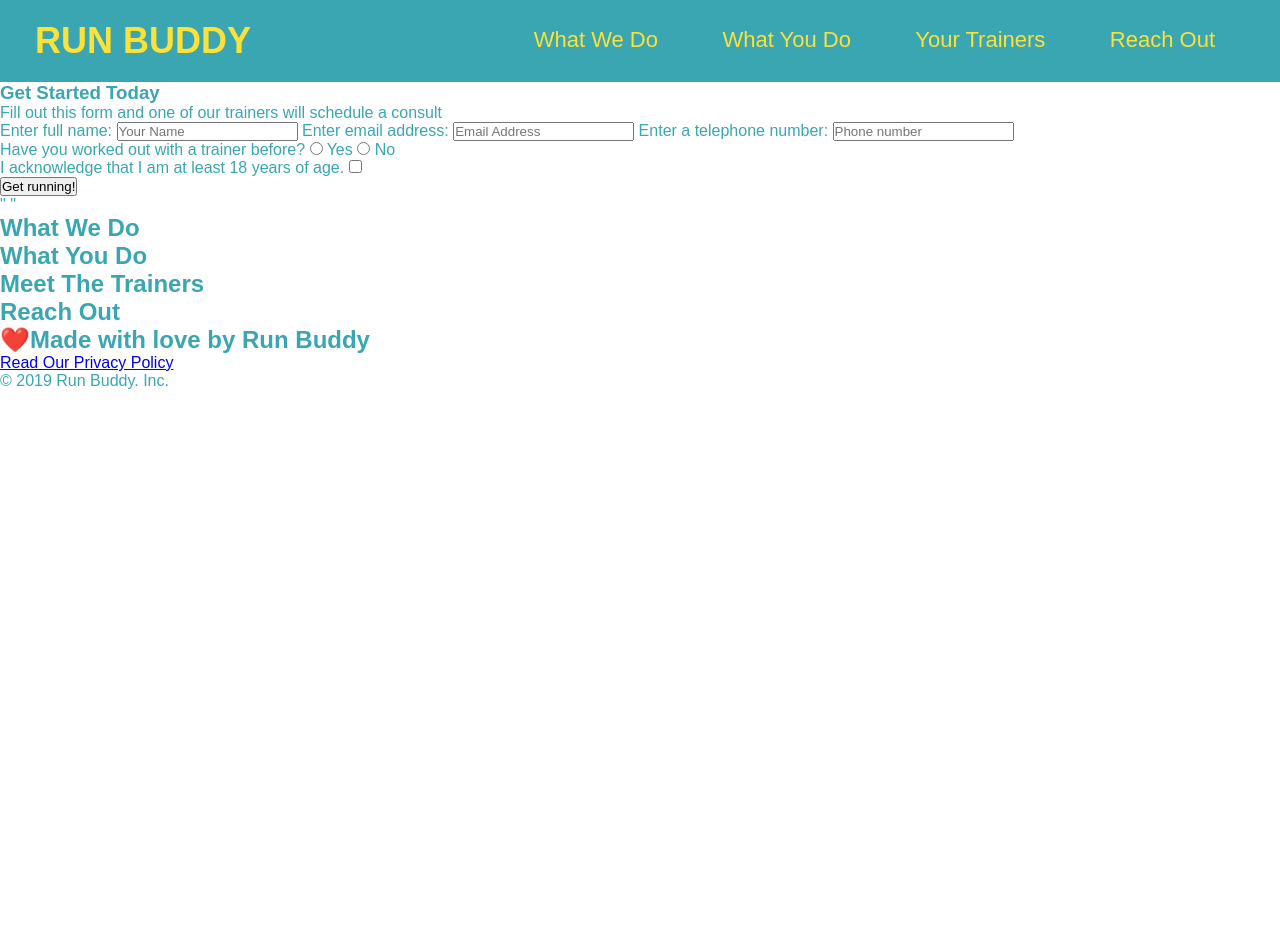
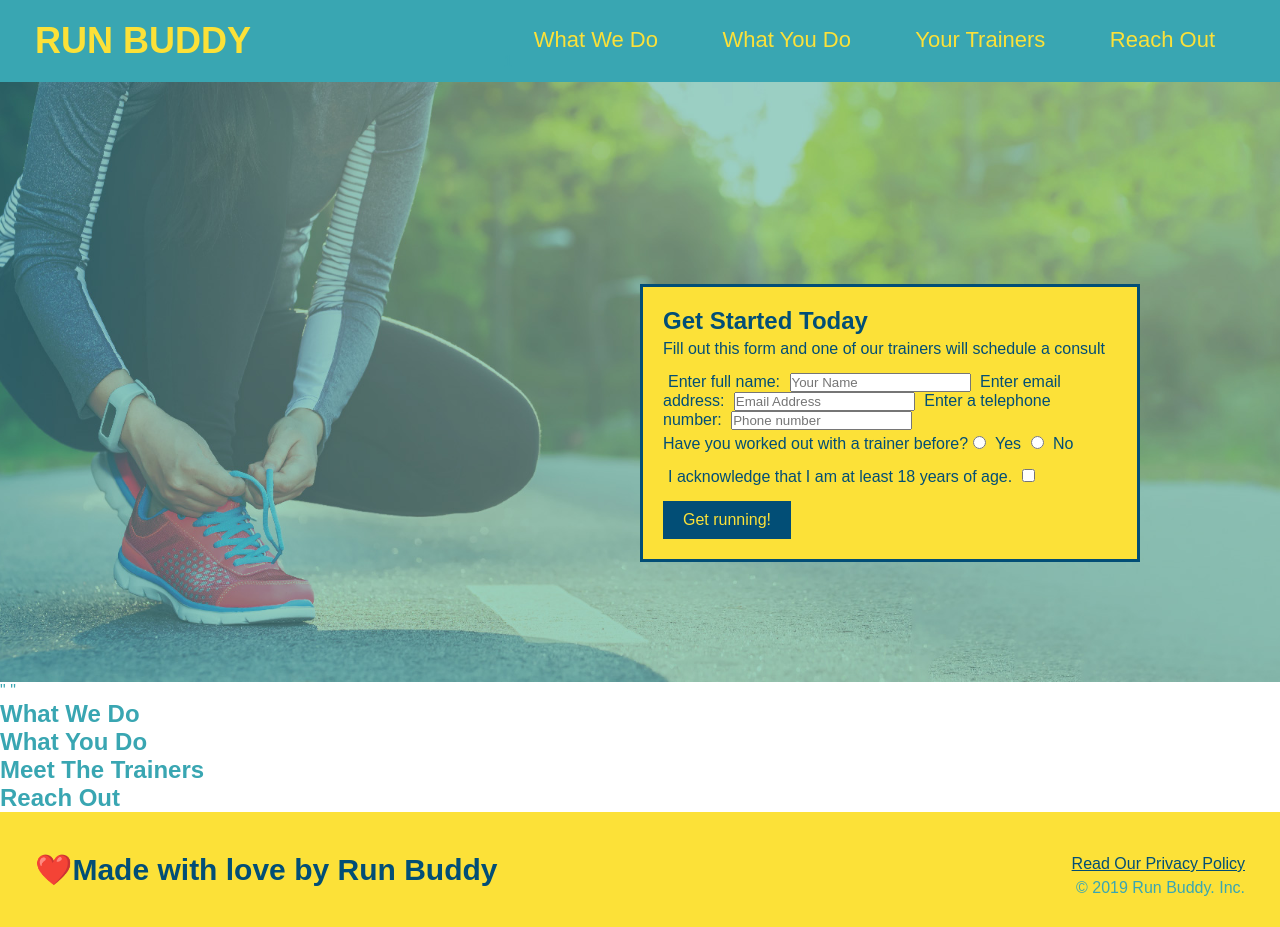
Before and after one commit to jypara-git/run-buddy, a plain HTML site: page index.html in a window 1280 px wide. Before the commit the page ends 800 px from the top, so only its background shows below. Drawn offline with Linux system fonts and the light colour scheme.

Commit message:
giving some style to the hero

```diff
--- a/assets/css/style.css
+++ b/assets/css/style.css
@@ -1,6 +1,7 @@
 *{
     margin:0;
     padding:0;
+    box-sizing: border-box;
 }
 body {
     /* more on this crazy alphanumerical value in a minute */
@@ -35,3 +36,73 @@ header nav ul li a {
     font-weight: lighter;
     font-size: 22px;
 }
+footer {
+    background: #fce138;
+    width: 100%;
+    padding: 40px 35px;
+}
+footer h2 {
+    display: inline;
+    color: #024e76;
+    font-size: 30px;
+    margin: 0;
+}
+footer div {
+    float:right;
+    line-height: 1.5;
+    text-align: right;
+}
+footer a {
+    color: #024e76;
+}
+section {
+    padding: 60;
+}
+/* Hero Style Start */
+.hero {
+    background-image: url("../images/hero-bg.jpg");
+    height: 600px;
+    background-size: cover;
+    background-position: center;
+    position:relative;
+}
+
+.hero-form {
+    background-color: #fce138;
+    padding: 20px;
+    width: 500px;
+    color: #024e76;
+    border: solid 3px #024e76;
+    position: absolute;
+    bottom: 120px;
+    right: 140px;
+}
+
+.hero-form h3 {
+    font-size: 24px;
+    margin: 0;
+}
+.hero-form p {
+    margin: 5px 0 15px 0;
+}
+.form-input {
+    border: 1px solid #024e76;
+    display: block;
+    padding: 7px 15px;
+    font-size: 16px;
+    color:#024e76;
+    width: 100%;
+    margin-bottom: 15px;
+}
+.hero-form label {
+    margin: 0 5px;
+}
+.hero-form button {
+    color:#fce138;
+    background-color: #024e76;
+    border: none;
+    padding: 10px 20px;
+    font-size: 16px;
+
+}
+/* Hero Style End */
--- a/index.html
+++ b/index.html
@@ -28,24 +28,26 @@
                     <a href="#reach-out">Reach Out</a>
                 </li>
                 </li>
-            </ul>
+            </ul>1
         </nav>
         </header>
 
 <!-- hero section -->
         <section>
+            <section class="hero">
             <div>
+                <div class="hero-form">
                 <h3>Get Started Today</h3>
                 <p>Fill out this form and one of our trainers will schedule a consult</p>
                 <form>
                     <label for="name">Enter full name:</label>
-                    <input type="text" placeholder="Your Name" name="name" id="name"/>
+                    <input type="text" placeholder="Your Name" name="name" id="name" class:"form-input"/>
                     <label for="email">Enter email address:</label>
-                    <input type="email" placeholder="Email Address" name="email" id="email"/>
+                    <input type="email" placeholder="Email Address" name="email" id="email" class:"form-input"/>
                     <label for="phone">Enter a telephone number:</label>
-                    <input type="tel" placeholder="Phone number" name="phone" id="phone"/>
-                    <p>
-                        Have you worked out with a trainer before?
+                    <input type="tel" placeholder="Phone number" name="phone" id="phone" class:"form-input"/>
+                <p>
+                    Have you worked out with a trainer before?
                         <input type="radio" name="trainer-confirm" id="trainer-yes"/>
                         <label for="trainer-yes">Yes</label>
                         <input type="radio" name="trainer-confirm" id="trainer-no"/>
@@ -62,6 +64,8 @@
                     </button>
                 </form>
             </div>
+            </div>
+            </section>
         </section>
            <!-- end hero -->
 
```
Also changed, not shown: .index.html (added), assets/images/hero-bg.jpg (added).
